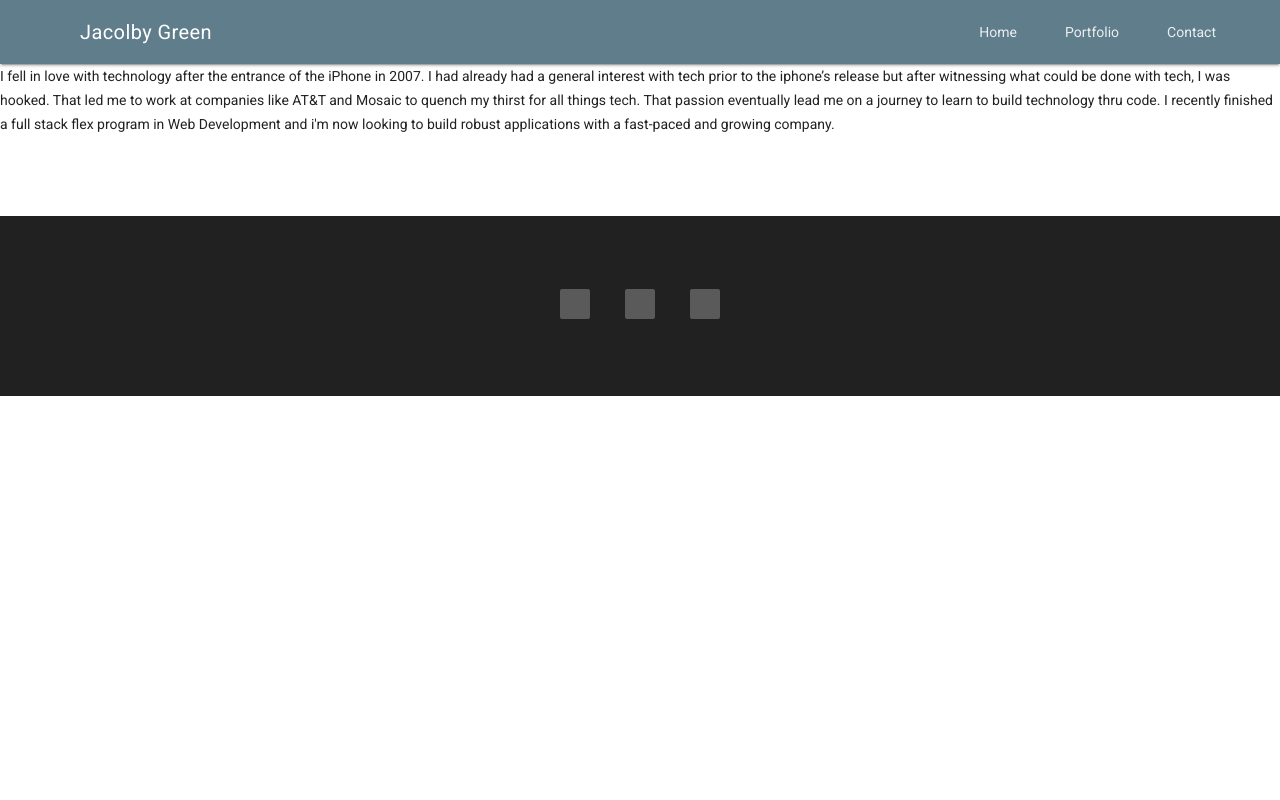
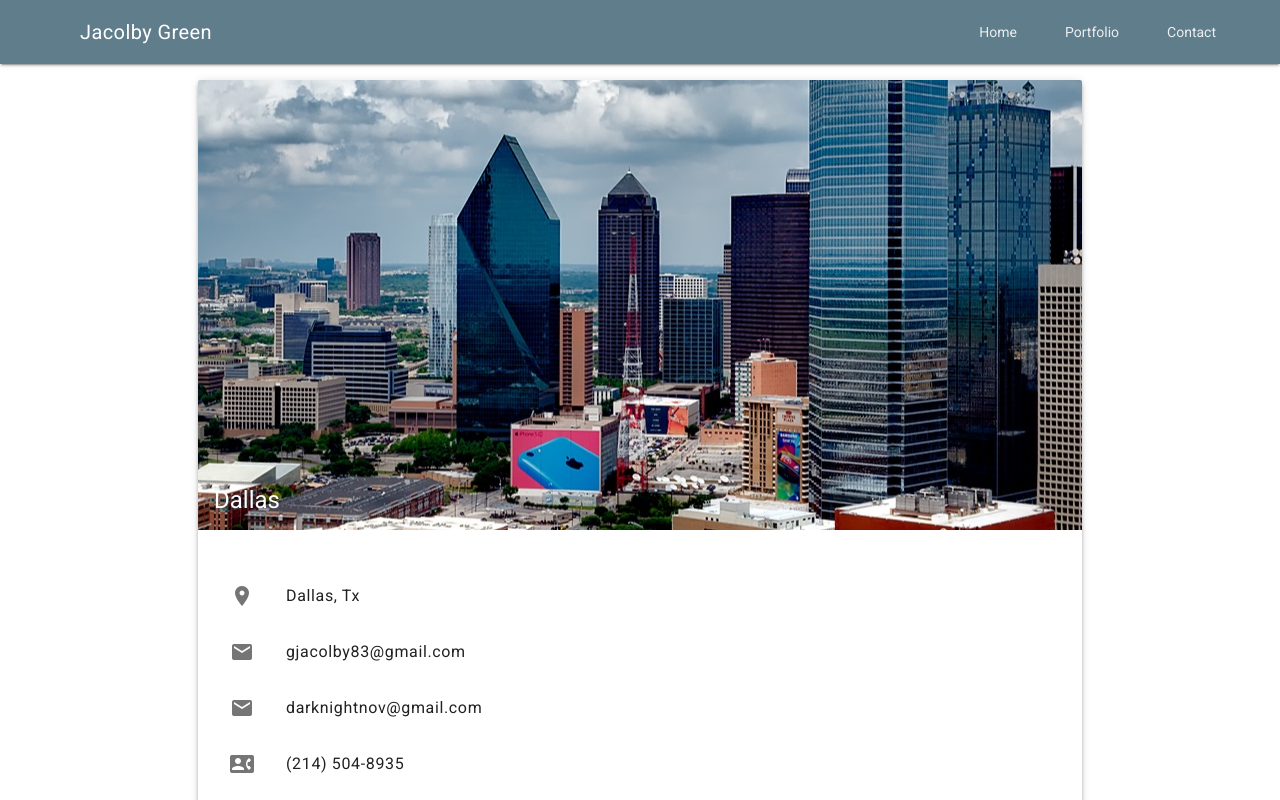
Before and after one commit to darknight1983/proPortfolio, a plain HTML site: page contact.html in a window 1280 px wide. Drawn offline with nearby package versions, Linux system fonts and the light colour scheme; grey boxes are pictures that could not be loaded.

Commit message:
added contact information/added demo projects for initial build

```diff
--- a/assets/css/mdl.css
+++ b/assets/css/mdl.css
@@ -72,3 +72,18 @@ img.article-image {
   width: 100%;
   height: auto;
 }
+
+
+/*********************Contact Page******************/
+
+.contact-img img {
+  width: 100%;
+  height: auto;
+}
+
+.demo-contact {
+  width: 100%;
+  height: 450px;
+  color: #FFF;
+  background: url('../images/Dallas_Tx.jpg') center no-repeat;
+}
--- a/contact.html
+++ b/contact.html
@@ -14,7 +14,7 @@
 
   </head>
   <body>
-    <div class=" mdl-layout mdl-js-layout">
+    <div class=" mdl-layout mdl-js-layout mdl-layout--fixed-header">
       <header class="demo-layout-transparent mdl-layout__header mdl-color--primary">
         <div class="mdl-layout-icon"></div>
         <div class="mdl-layout__header-row">
@@ -37,11 +37,50 @@
       </div>
 
       <main class="mdl-layout__content">
-        <p>
-          I fell in love with technology after the entrance of the iPhone in 2007. I had already had a general interest with tech prior to the iphone’s release but after witnessing what could be done with tech, I was hooked. That led me to work at companies like
-          AT&amp;T and Mosaic to quench my thirst for all things tech. That passion eventually lead me on a journey to learn to build technology thru code. I recently finished a full stack flex program in Web Development and i'm now looking to build robust
-          applications with a fast-paced and growing company.
-        </p>
+        <!-- Contact section with contact information -->
+        <!-- <div class="mdl-grid portfolio-max-width">
+          <div class="mdl-cell mdl-cell--12-col mdl-card mdl-shadow--4dp">
+              <div class="contact-img mdl-card__media">
+                <img src="assets/images/Dallas_Tx.jpg" alt="Photo of Dallas, Tx">
+              </div>
+          </div>
+        </div> -->
+
+        <div class="mdl-grid portfolio-max-width">
+          <div class="mdl-cell mdl-cell--12-col mdl-card mdl-shadow--4dp">
+            <div class="demo-contact mdl-card__title mdl-card--expand">
+              <h2 class="mdl-card__title-text">Dallas</h2>
+            </div>
+            <div class="mdl-card__supporting-text">
+              <ul class="contact-list mdl-list">
+                <li class="mdl-list__item">
+                  <span class="mdl-list__item-primary-content">
+                    <i class="material-icons mdl-list__item-icon">location_on</i>
+                    Dallas, Tx
+                  </span>
+                </li>
+                <li class="mdl-list__item">
+                  <span class="mdl-list__item-primary-content">
+                    <i class="material-icons mdl-list__item-icon">email</i>
+                    gjacolby83@gmail.com
+                  </span>
+                </li>
+                <li class="mdl-list__item">
+                  <span class="mdl-list__item-primary-content">
+                    <i class="material-icons mdl-list__item-icon">email</i>
+                    darknightnov@gmail.com
+                  </span>
+                </li>
+                <li class="mdl-list__item">
+                  <span class="mdl-list__item-primary-content">
+                    <i class="material-icons mdl-list__item-icon">contact_phone</i>
+                    (214) 504-8935
+                  </span>
+                </li>
+              </ul>
+            </div>
+          </div>
+        </div>
         <!-- Add Social media links in the footer-->
         <footer class="mdl-mini-footer mdl-color--grey-900">
           <div class="mdl-mini-footer__middle-section">
```
Also changed, not shown: index.html (+1 -1 lines), portfolio.html (+29 -4 lines), assets/images/Bootstrap_Portfolio.png (added), assets/images/Dallas_Tx.jpg (added), assets/images/React_Youtube.png (added).
